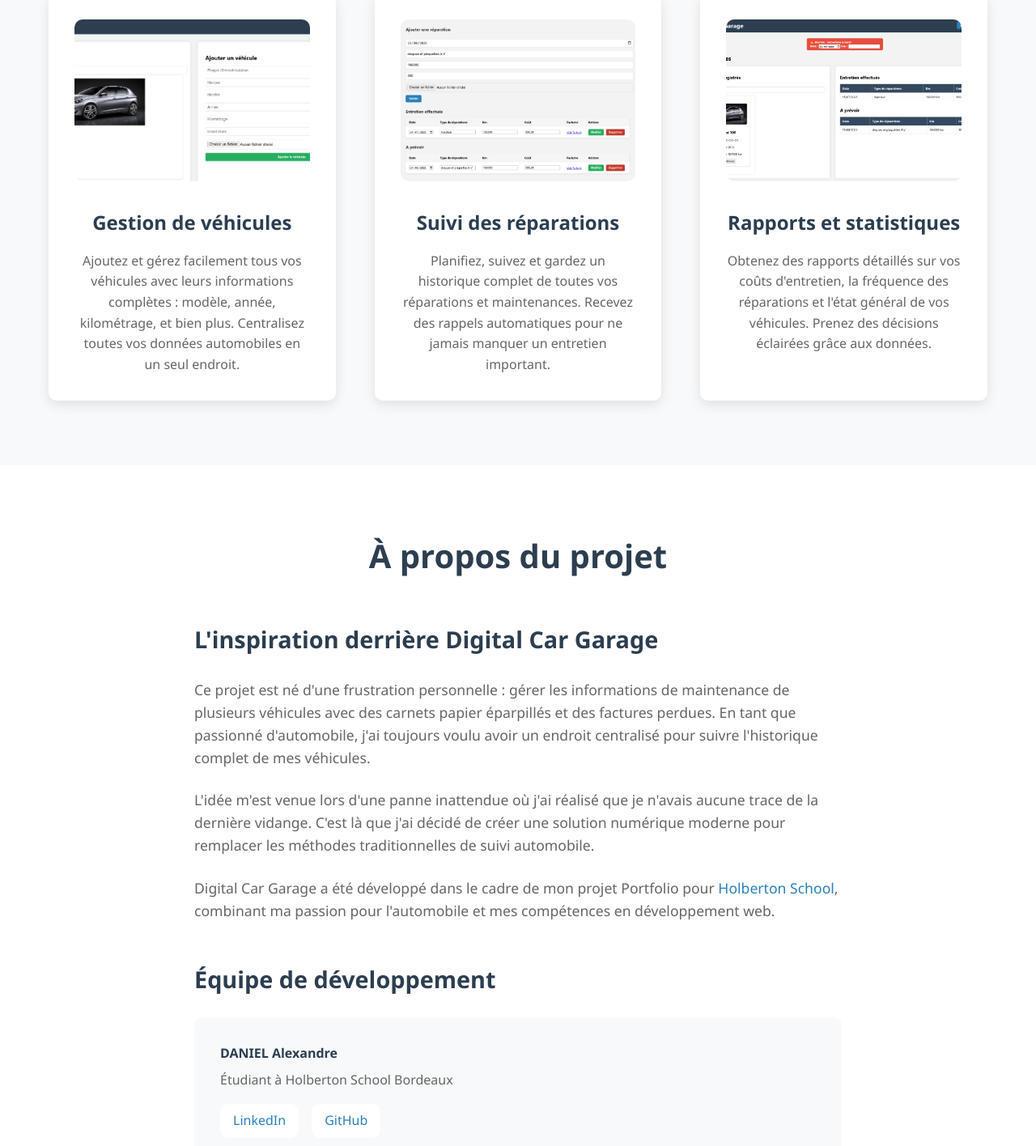
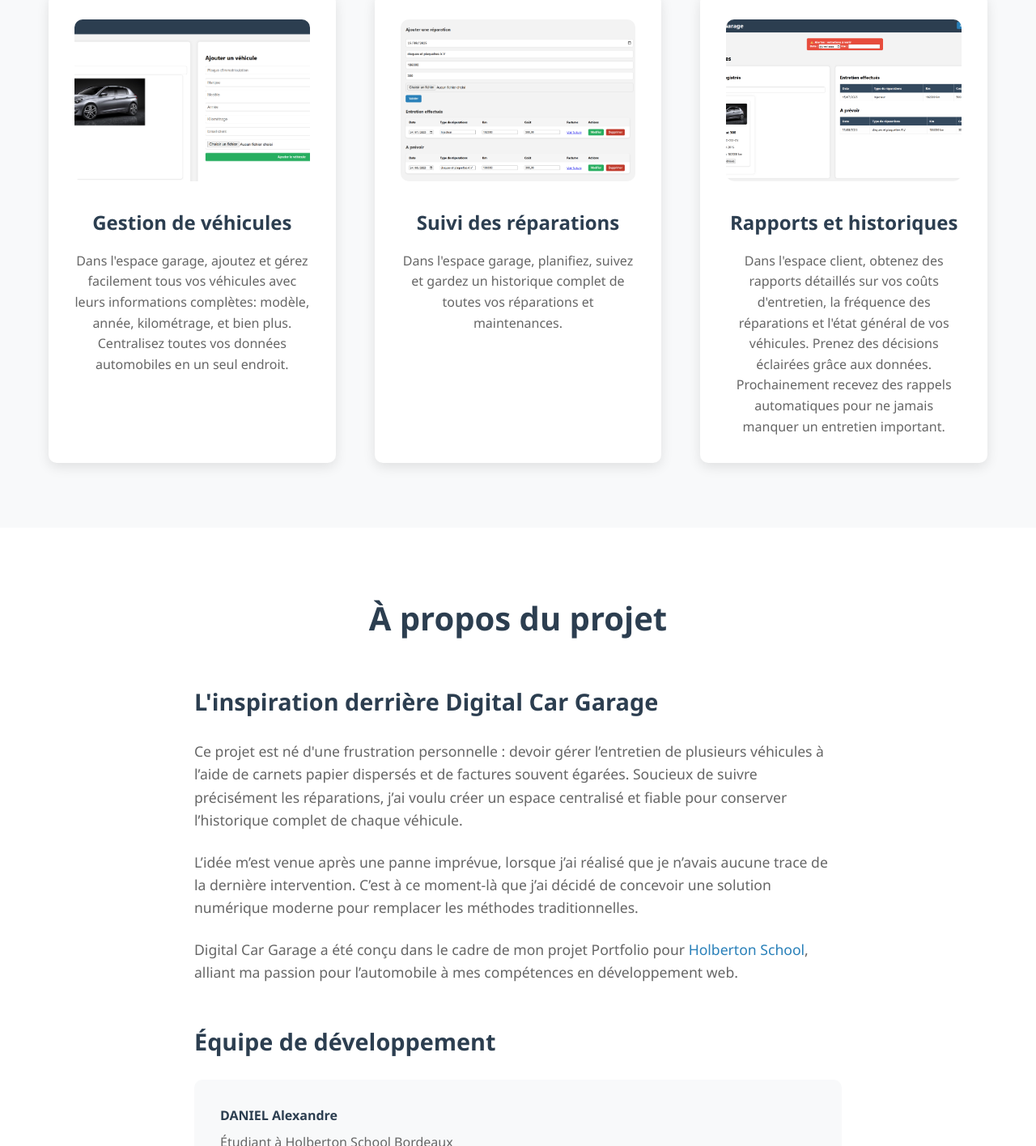
Before and after one commit to DANDEV2433/Digital_Car_Garage, a website: page index.html in a window 1280 px wide. Shown: the part 963-2379 px from the top of the page at 81% size. Drawn offline with Linux system fonts and the light colour scheme.

Commit message:
finalisation de la landing page

```diff
--- a/index.html
+++ b/index.html
@@ -26,7 +26,8 @@
     <div class="container">
       <div class="hero-content">
         <div class="hero-image">
-          <img src="frontend/login/mecanique-generale-min-scaled.jpg.webp" alt="Digital Car Garage - Gestion automobile" class="cover-image" />
+          <img src="frontend/login/mecanique-generale-min-scaled.jpg.webp" alt="Digital Car Garage - Gestion automobile"
+            class="cover-image" />
         </div>
         <h1 class="hero-title">Digital Car Garage</h1>
         <p class="hero-tagline">
@@ -50,7 +51,7 @@
           </div>
           <h3>Gestion de véhicules</h3>
           <p>
-            Ajoutez et gérez facilement tous vos véhicules avec leurs informations complètes :
+            Dans l'espace garage, ajoutez et gérez facilement tous vos véhicules avec leurs informations complètes:
             modèle, année, kilométrage, et bien plus. Centralisez toutes vos données automobiles
             en un seul endroit.
           </p>
@@ -61,20 +62,21 @@
           </div>
           <h3>Suivi des réparations</h3>
           <p>
-            Planifiez, suivez et gardez un historique complet de toutes vos réparations et
-            maintenances. Recevez des rappels automatiques pour ne jamais manquer un
-            entretien important.
+            Dans l'espace garage, planifiez, suivez et gardez un historique complet de toutes vos réparations et
+            maintenances.
           </p>
         </div>
         <div class="feature-card">
           <div class="feature-image">
-            <img src="Capture d'écran client.png" alt="Rapports et statistiques - Capture d'écran" />
+            <img src="Capture d'écran client.png" alt="Rapports et historiques - Capture d'écran" />
           </div>
-          <h3>Rapports et statistiques</h3>
+          <h3>Rapports et historiques</h3>
           <p>
-            Obtenez des rapports détaillés sur vos coûts d'entretien, la fréquence des
+            Dans l'espace client, obtenez des rapports détaillés sur vos coûts d'entretien, la fréquence des
             réparations et l'état général de vos véhicules. Prenez des décisions éclairées
             grâce aux données.
+            Prochainement recevez des rappels automatiques pour ne jamais manquer un
+            entretien important.
           </p>
         </div>
       </div>
@@ -89,20 +91,20 @@
         <div class="about-story">
           <h3>L'inspiration derrière Digital Car Garage</h3>
           <p>
-            Ce projet est né d'une frustration personnelle : gérer les informations de maintenance
-            de plusieurs véhicules avec des carnets papier éparpillés et des factures perdues.
-            En tant que passionné d'automobile, j'ai toujours voulu avoir un endroit centralisé
-            pour suivre l'historique complet de mes véhicules.
+            Ce projet est né d'une frustration personnelle : devoir gérer l’entretien de plusieurs véhicules
+            à l’aide de carnets papier dispersés et de factures souvent égarées. Soucieux de suivre précisément
+            les réparations, j’ai voulu créer un espace centralisé et fiable pour conserver l’historique complet
+            de chaque véhicule.
           </p>
           <p>
-            L'idée m'est venue lors d'une panne inattendue où j'ai réalisé que je n'avais aucune
-            trace de la dernière vidange. C'est là que j'ai décidé de créer une solution numérique
-            moderne pour remplacer les méthodes traditionnelles de suivi automobile.
+            L’idée m’est venue après une panne imprévue, lorsque j’ai réalisé que je n’avais aucune trace
+            de la dernière intervention. C’est à ce moment-là que j’ai décidé de concevoir une solution
+            numérique moderne pour remplacer les méthodes traditionnelles.
           </p>
           <p>
-            Digital Car Garage a été développé dans le cadre de mon projet Portfolio pour
+            Digital Car Garage a été conçu dans le cadre de mon projet Portfolio pour
             <a href="https://www.holbertonschool.fr/" target="_blank">Holberton School</a>,
-            combinant ma passion pour l'automobile et mes compétences en développement web.
+            alliant ma passion pour l’automobile à mes compétences en développement web.
           </p>
         </div>
 
@@ -140,7 +142,7 @@
           <h3>Liens rapides</h3>
           <a href="#features">Fonctionnalités</a>
           <a href="#about">À propos</a>
-          <a href="frontend/garage/garage.html">Application</a>
+          <a href="frontend/login/login.html">Application</a>
         </div>
         <div class="footer-section">
           <h3>Développement</h3>
```
Also changed, not shown: frontend/landing/index.html (added), frontend/landing/style.css (added).
